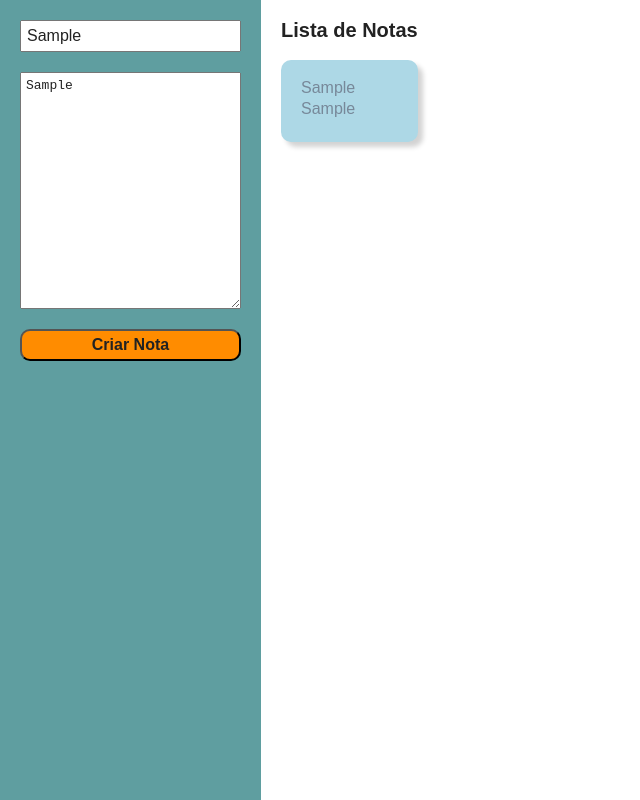
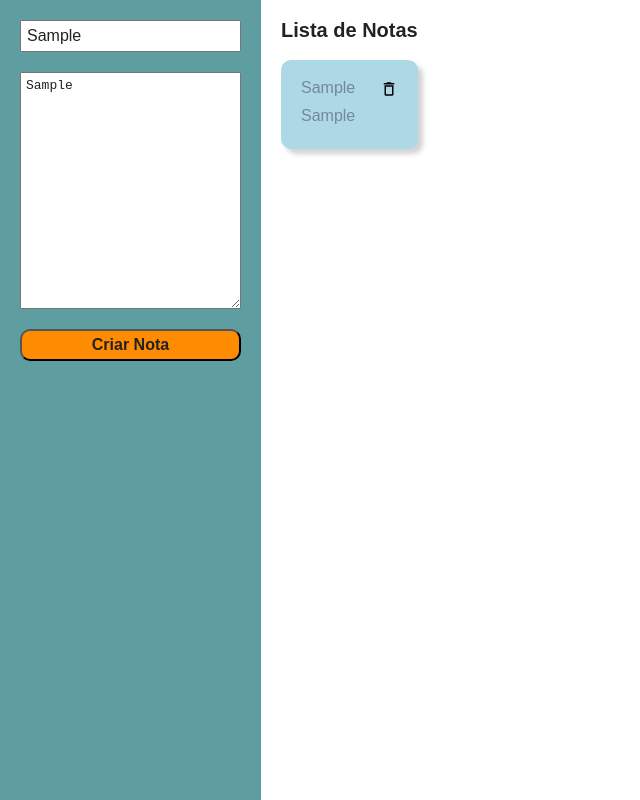
Before and after one commit to Cristiano7988/ceep, a React (Create React App) app: page / in a window 1280 px wide. Both pictures are taken after typing "Sample", "Sample" into the empty fields and a click on the button "Criar Nota". Shown: the whole page, without its empty margins (0-640 px from the left). Built offline with nearby package versions, Linux system fonts and the light colour scheme.

Commit message:
inserção do svg

```diff
--- a/src/components/CardNota/CardNota.jsx
+++ b/src/components/CardNota/CardNota.jsx
@@ -1,4 +1,5 @@
 import React, { Component } from "react";
+import {ReactComponent as DeleteSVG} from "../../assets/img/delete.svg";
 import "./estilo.css";
 
 class CardNota extends Component {
@@ -7,6 +8,7 @@ class CardNota extends Component {
       <section className="card-nota">
         <header>
           <h3>{this.props.titulo}</h3>
+          <DeleteSVG />
         </header>
         <p>{this.props.texto}</p>
       </section>
--- a/src/components/CardNota/estilo.css
+++ b/src/components/CardNota/estilo.css
@@ -1,3 +1,8 @@
 .card-nota {
     color: lightslategray;
 }
+
+.card-nota header {
+    display: flex;
+    justify-content: space-between;
+}
```
Also changed, not shown: src/assets/img/delete.svg (added).
